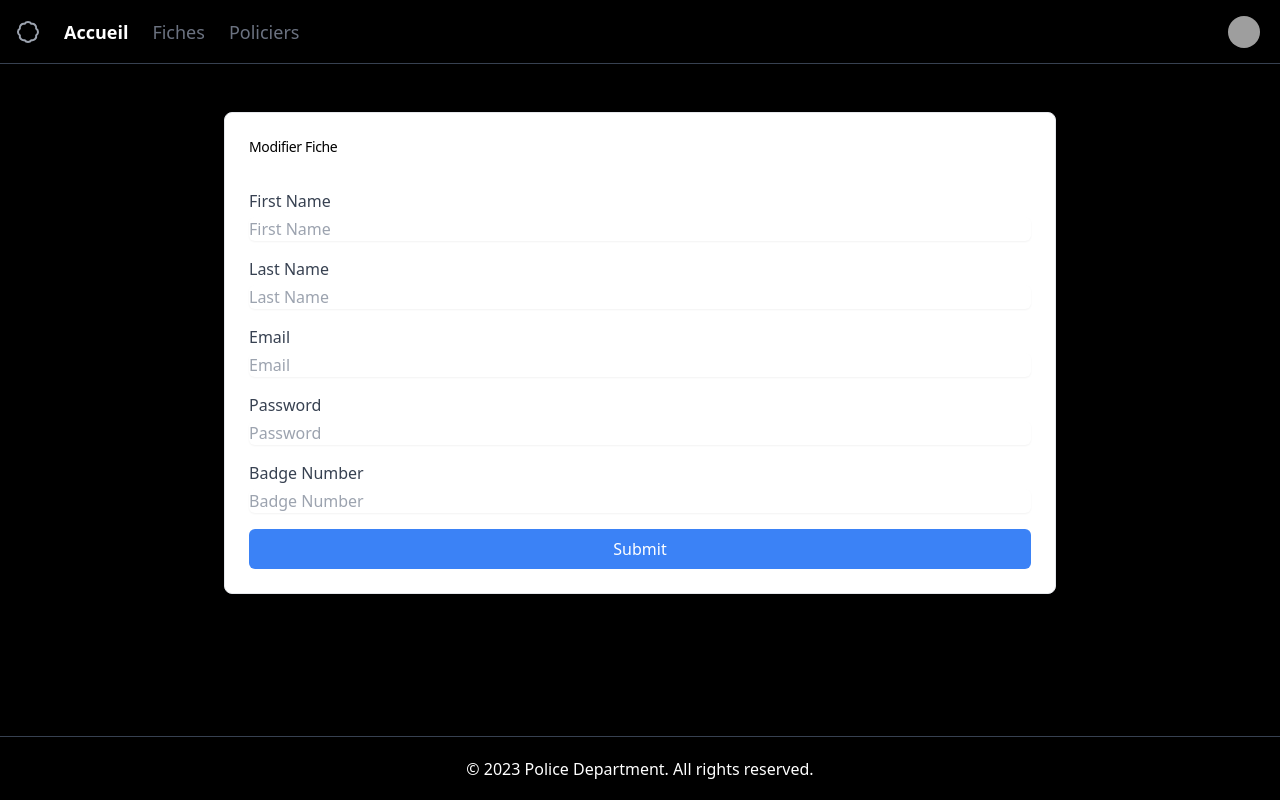
After one commit to ChocTitans/CarPlate-DL, a Flask app: template Flask/templates/edit-terraincop.html in a window 1280 px wide. The commit adds this page. Run offline with Flask 3, Linux system fonts and the light colour scheme; the template is opened without the code that fills it, so the values that code supplies are empty; grey boxes are pictures that could not be loaded.

Commit message:
cop edit & delete, api save vehicle & save localisation

```diff
--- a/DL/app.py
+++ b/DL/app.py
@@ -14,7 +14,7 @@ import requests
 import certifi
 import logging
 
-API_URL= 'https://flask.hamzaboubnane.tech'
+API_URL= 'http://localhost:5000'
 UPLOAD_FOLDER = 'uploads'
 people_data = None
 vehicles_data = None
@@ -173,7 +173,7 @@ def upload_video():
 def save_license_plate(license_plate_text, user_id):
     with current_app.app_context():
         user = User.query.get(user_id)
-        if user and user.type == 'police_ton_site':
+        if user.type == 'police_ton_site':
             police_ton_site = PoliceTerrain.query.get(user_id)
             if police_ton_site:
                 latest_location = (
@@ -182,7 +182,7 @@ def save_license_plate(license_plate_text, user_id):
                     .order_by(LocationHistory.recorded_at.desc())
                     .first()
                 )
-                recorded_at = datetime.utcnow().replace(second=0, microsecond=0).isoformat()
+                recorded_at = datetime.utcnow().replace(second=0, microsecond=0)
                 localisation = latest_location.street_name if latest_location else None
 
                 # Check if the license plate exists in FicherdeRecherche
@@ -193,8 +193,12 @@ def save_license_plate(license_plate_text, user_id):
 
                     if existing_record:
                         existing_vehicule.Status = "Recherche"
-                        # Commit the changes to the existing_vehicule
-                        db.session.commit()
+                        pb_api_url = f'{API_URL}/api/update_vehicle_status'
+                        vehicle_update_data = {
+                            'vehicle_id': existing_vehicule.id,
+                            'status': 'Recherche'
+                        }
+                        requests.post(pb_api_url, json=vehicle_update_data, verify=False)
                     else:
                         # Check if the vehicle already has a record in the same street area
                         existing_location = (
@@ -205,42 +209,42 @@ def save_license_plate(license_plate_text, user_id):
                             )
                             .first()
                         )
-                        print(existing_location)
+
                         if not existing_location:
                             # Add the location history for the vehicle
-                            historic_entry = HistoricVoiture(vehicle=existing_vehicule, localisation=localisation, recorded_at=recorded_at)
-                            db.session.add(historic_entry)
-                            # Commit the changes to the historic_entry
-                            db.session.commit()
+                            pb_api_url_localisation = f'{API_URL}/api/save_vehicle_localisation'
+                            historic_entry_data = {
+                                'vehicle_id': existing_vehicule.id,
+                                'localisation': localisation,
+                                'recorded_at': recorded_at.isoformat()
+                            }
+                            requests.post(pb_api_url_localisation, json=historic_entry_data, verify=False)
 
                 else:
                     # Add the license plate if it doesn't exist
-                    new_vehicle = Vehicle(car_plate=license_plate_text, model='Voiture', Status="Non Recherche")
-                    db.session.add(new_vehicle)
-                    # Commit the changes to the new_vehicle
-                    db.session.commit()
+                    pb_api_url = f'{API_URL}/api/save_vehicle'
+                    new_vehicle_data = {
+                        'license_plate': license_plate_text,
+                        'user_id': user_id,
+                        'model': 'Voiture',
+                        'Status': 'Non Recherche'
+                    }
+                    response = requests.post(pb_api_url, json=new_vehicle_data, verify=False)
 
-                    historic_entry = HistoricVoiture(vehicle=new_vehicle, localisation=localisation, recorded_at=recorded_at)
-                    db.session.add(historic_entry)
-                    # Commit the changes to the historic_entry
-                    db.session.commit()
+                    # Check if the vehicle was saved successfully before proceeding
+                    if response.status_code == 201:
+                        # Retrieve the vehicle_id from the API response
+                        vehicle_id = response.json().get('vehicle_id')
 
-                api_data = {
-                    'license_plate': license_plate_text,
-                    'user_id': user_id,
-                    'recorded_at': recorded_at,
-                    'localisation': localisation,
-                    'historic_entry': {
-                        'id': historic_entry.id,
-                        'vehicle_id': historic_entry.vehicle_id,
-                        'localisation': historic_entry.localisation,
-                        'recorded_at': historic_entry.recorded_at
-                    } if historic_entry else None
-                }
+                        # Create a new HistoricVoiture entry
+                        pb_api_url_localisation = f'{API_URL}/api/save_vehicle_localisation'
+                        historic_entry_data = {
+                            'vehicle_id': vehicle_id,
+                            'localisation': localisation,
+                            'recorded_at': recorded_at.isoformat()
+                        }
+                        requests.post(pb_api_url_localisation, json=historic_entry_data, verify=False)
 
-                # Send data to PB API
-                pb_api_url = f'{API_URL}/api/save_vehicle'
-                requests.post(pb_api_url, json=api_data, verify=False)
 def video():
     if 'user_id' in session:
         session_db = Session()
--- a/DL/config.py
+++ b/DL/config.py
@@ -4,6 +4,7 @@ from flask import Flask
 # config.py
 app = Flask(__name__)
 app.secret_key = "yoursecretkey"
-DATABASE_URL = 'sqlite:///../Flask/instance/database.db'
+#DATABASE_URL = 'sqlite:///../Flask/instance/database.db'
+DATABASE_URL = 'postgresql://pfadb:serveurs..00@pfadb.postgres.database.azure.com:5432/postgres'
 app.config['SQLALCHEMY_DATABASE_URI'] = DATABASE_URL
 db = SQLAlchemy(app)
--- /dev/null
+++ b/Flask/templates/edit-terraincop.html
@@ -0,0 +1,72 @@
+<!DOCTYPE html>
+<html lang="en">
+
+<head>
+    <meta charset="UTF-8">
+    <title>FlaskApp</title>
+    <!-- Include Tailwind CSS CDN -->
+    <link href="https://cdn.jsdelivr.net/npm/tailwindcss@2.2.19/dist/tailwind.min.css" rel="stylesheet">
+
+</head>
+
+<body>
+    <div class="flex flex-col w-full min-h-screen bg-black text-white">
+        {% include 'header.html' %}
+
+        <main class="flex-1 overflow-y-auto p-4 space-y-8">
+            <div class="grid gap-4 lg:grid-cols-3"></div>
+            <div class="grid gap-4 lg:grid-cols-1 justify-items-center" id="osjm23pbyaa">
+                <div class="rounded-lg border shadow-sm col-span-1 bg-white text-black w-full lg:w-2/3 mx-auto"
+                    data-v0-t="card">
+                    <div class="flex flex-col space-y-1.5 p-6 pb-2">
+                        <h3 class="tracking-tight text-sm font-medium">Modifier Fiche</h3>
+                    </div>
+                    <div class="p-6">
+                        <form action="{{ url_for('edit_cop', officer_id=cops.id) }}" class="space-y-4"
+                            method="POST">
+                            <label class="block">
+                                <span class="text-gray-700">First Name</span>
+                                <input aria-label="First Name"
+                                    class="mt-1 block w-full rounded-md border-gray-300 shadow-sm" type="text"
+                                    placeholder="First Name" name="first_name" value="{{ cops.first_name }}" />
+                            </label>
+                            <label class="block">
+                                <span class="text-gray-700">Last Name</span>
+                                <input aria-label="Last Name"
+                                    class="mt-1 block w-full rounded-md border-gray-300 shadow-sm" type="text"
+                                    placeholder="Last Name" name="last_name" value="{{ cops.last_name }}" />
+                            </label>
+
+                            <label class="block">
+                                <span class="text-gray-700">Email</span>
+                                <input aria-label="Email"
+                                    class="mt-1 block w-full rounded-md border-gray-300 shadow-sm" type="email"
+                                    placeholder="Email" name="email" value="{{ cops.email }}" />
+                            </label>
+                            <label class="block">
+                                <span class="text-gray-700">Password</span>
+                                <input aria-label="Password"
+                                    class="mt-1 block w-full rounded-md border-gray-300 shadow-sm" type="password"
+                                    placeholder="Password" name="password" value="{{ cops.password }}" />
+                            </label>
+                            <label class="block">
+                                <span class="text-gray-700">Badge Number</span>
+                                <input aria-label="Badge Number"
+                                    class="mt-1 block w-full rounded-md border-gray-300 shadow-sm" type="text"
+                                    placeholder="Badge Number" name="badge_number" value="{{ cops.badge_number }}" />
+                            </label>
+                            <button class="w-full bg-blue-500 text-white rounded-md px-4 py-2" type="submit">
+                                Submit
+                            </button>
+                        </form>
+                    </div>
+                </div>
+            </div>
+            <div class="grid gap-4 lg:grid-cols-2"></div>
+        </main>
+        {% include 'footer.html' %}
+
+    </div>
+</body>
+
+</html>
--- a/Flask/templates/list-terraincop.html
+++ b/Flask/templates/list-terraincop.html
@@ -52,7 +52,10 @@
                           <td class="p-4 align-middle [&amp;:has([role=checkbox])]:pr-0">{{ cops.first_name }}</td>
                           <td class="p-4 align-middle [&amp;:has([role=checkbox])]:pr-0">{{ cops.last_name }}</td>
                           <td class="p-4 align-middle [&amp;:has([role=checkbox])]:pr-0">
-                            <a href="#" class="inline-flex items-center justify-center text-sm font-medium ring-offset-background transition-colors focus-visible:outline-none focus-visible:ring-2 focus-visible:ring-ring focus-visible:ring-offset-2 disabled:pointer-events-none disabled:opacity-50 hover:bg-primary/90 h-10 bg-red-500 text-white rounded-md px-2 py-1 ml-2">
+                            <a href="{{ url_for('edit_cop', officer_id=cops.id) }}" class="inline-flex items-center justify-center text-sm font-medium ring-offset-background transition-colors focus-visible:outline-none focus-visible:ring-2 focus-visible:ring-ring focus-visible:ring-offset-2 disabled:pointer-events-none disabled:opacity-50 hover:bg-primary/90 h-10 bg-blue-500 text-white rounded-md px-2 py-1">
+                              Edit
+                            </a>
+                            <a href="{{ url_for('delete_cop', officer_id=cops.id) }}" class="inline-flex items-center justify-center text-sm font-medium ring-offset-background transition-colors focus-visible:outline-none focus-visible:ring-2 focus-visible:ring-ring focus-visible:ring-offset-2 disabled:pointer-events-none disabled:opacity-50 hover:bg-primary/90 h-10 bg-red-500 text-white rounded-md px-2 py-1 ml-2">
                               Delete
                             </a>
                             <a href="{{ url_for('officer_history', officer_id=cops.id) }}" class="inline-flex items-center justify-center text-sm font-medium ring-offset-background transition-colors focus-visible:outline-none focus-visible:ring-2 focus-visible:ring-ring focus-visible:ring-offset-2 disabled:pointer-events-none disabled:opacity-50 hover:bg-primary/90 h-10 text-white rounded-md px-2 py-1 ml-2" style="background-color: rgb(249 115 22);">
--- a/Flask/templates/liste-fiche.html
+++ b/Flask/templates/liste-fiche.html
@@ -62,7 +62,7 @@
 
                         <td class="p-4 align-middle [&amp;:has([role=checkbox])]:pr-0">
                           <a href="{{ url_for('editfiche', fichier_id=fichier.id) }}" class="inline-flex items-center justify-center text-sm font-medium ring-offset-background transition-colors focus-visible:outline-none focus-visible:ring-2 focus-visible:ring-ring focus-visible:ring-offset-2 disabled:pointer-events-none disabled:opacity-50 hover:bg-primary/90 h-10 bg-blue-500 text-white rounded-md px-2 py-1">
-                            Modifier
+                            Edit
                           </a>
                             <a href="{{ url_for('deletefiche', fichier_id=fichier.id) }}" class="inline-flex items-center justify-center text-sm font-medium ring-offset-background transition-colors focus-visible:outline-none focus-visible:ring-2 focus-visible:ring-ring focus-visible:ring-offset-2 disabled:pointer-events-none disabled:opacity-50 hover:bg-primary/90 h-10 bg-red-500 text-white rounded-md px-2 py-1 ml-2">
                             Delete
```
Also changed, not shown: Flask/app.py (+67 -15 lines), Flask/instance/database.db.
